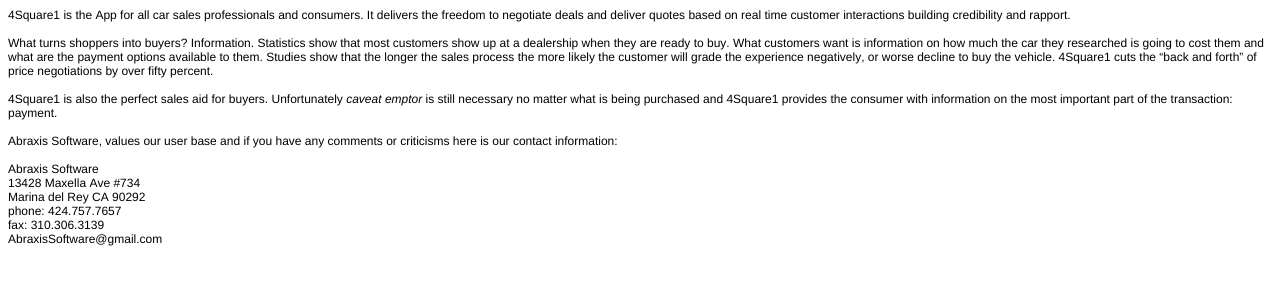
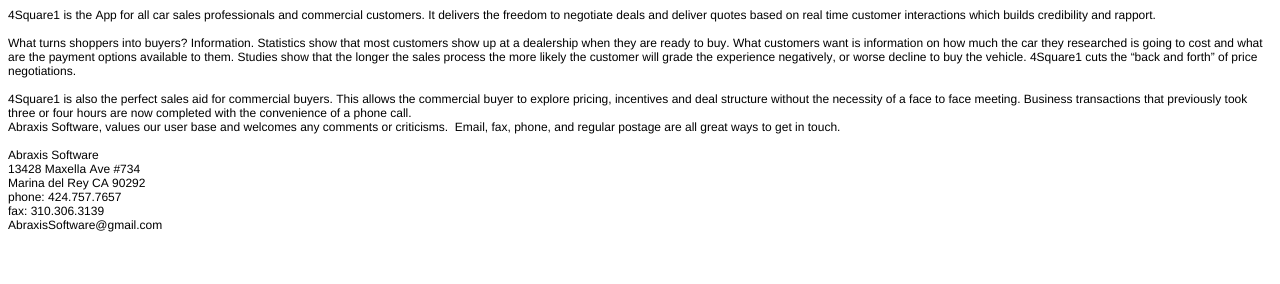
Before and after one commit to 4Square1Marketing/github.io, a plain HTML site: page index.html in a window 1280 px wide. Drawn offline with Linux system fonts and the light colour scheme.

Commit message:
Add files via upload

```diff
--- a/index.html
+++ b/index.html
@@ -8,22 +8,21 @@
   <meta name="CocoaVersion" content="1894.5">
   <style type="text/css">
     p.p1 {margin: 0.0px 0.0px 0.0px 0.0px; font: 12.0px Helvetica; color: #000000; -webkit-text-stroke: #000000}
+    p.p2 {margin: 0.0px 0.0px 0.0px 0.0px; font: 12.0px Helvetica; color: #000000; -webkit-text-stroke: #000000; min-height: 14.0px}
     span.s1 {font-kerning: none}
   </style>
 </head>
 <body>
-<p class="p1"><span class="s1">4Square1 is the App for all car sales professionals and consumers. It delivers the freedom to negotiate deals and deliver quotes based on real time customer interactions building credibility and rapport.<span class="Apple-converted-space"> </span></span></p>
+<p class="p1"><span class="s1">4Square1 is the App for all car sales professionals and commercial customers. It delivers the freedom to negotiate deals and deliver quotes based on real time customer interactions which builds credibility and rapport.<span class="Apple-converted-space"> </span></span></p>
 <p class="p1"><span class="s1"><br>
 </span></p>
-<p class="p1"><span class="s1">What turns shoppers into buyers? Information. Statistics show that most customers show up at a dealership when they are ready to buy. What customers want is information on how much the car they researched is going to cost them and what are the payment options available to them. Studies show that the longer the sales process the more likely the customer will grade the experience negatively, or worse decline to buy the vehicle. 4Square1 cuts the “back and forth” of price negotiations by over fifty percent.</span></p>
+<p class="p1"><span class="s1">What turns shoppers into buyers? Information. Statistics show that most customers show up at a dealership when they are ready to buy. What customers want is information on how much the car they researched is going to cost and what are the payment options available to them. Studies show that the longer the sales process the more likely the customer will grade the experience negatively, or worse decline to buy the vehicle. 4Square1 cuts the “back and forth” of price negotiations.</span></p>
 <p class="p1"><span class="s1"><br>
 </span></p>
-<p class="p1"><span class="s1">4Square1 is also the perfect sales aid for buyers. Unfortunately <i>caveat emptor</i> is still necessary no matter what is being purchased and 4Square1 provides the consumer with information on the most important part of the transaction: payment.</span></p>
-<p class="p1"><span class="s1"><br>
+<p class="p1"><span class="s1">4Square1 is also the perfect sales aid for commercial buyers. This allows the commercial buyer to explore pricing, incentives and deal structure without the necessity of a face to face meeting. Business transactions that previously took three or four hours are now completed with the convenience of a phone call.<br>
 </span></p>
-<p class="p1"><span class="s1">Abraxis Software, values our user base and if you have any comments or criticisms here is our contact information:</span></p>
-<p class="p1"><span class="s1"><br>
-</span></p>
+<p class="p1"><span class="s1">Abraxis Software, values our user base and welcomes any comments or criticisms.<span class="Apple-converted-space">  </span>Email, fax, phone, and regular postage are all great ways to get in touch.</span></p>
+<p class="p2"><span class="s1"></span><br></p>
 <p class="p1"><span class="s1">Abraxis Software</span></p>
 <p class="p1"><span class="s1">13428 Maxella Ave #734</span></p>
 <p class="p1"><span class="s1">Marina del Rey CA 90292</span></p>
```
